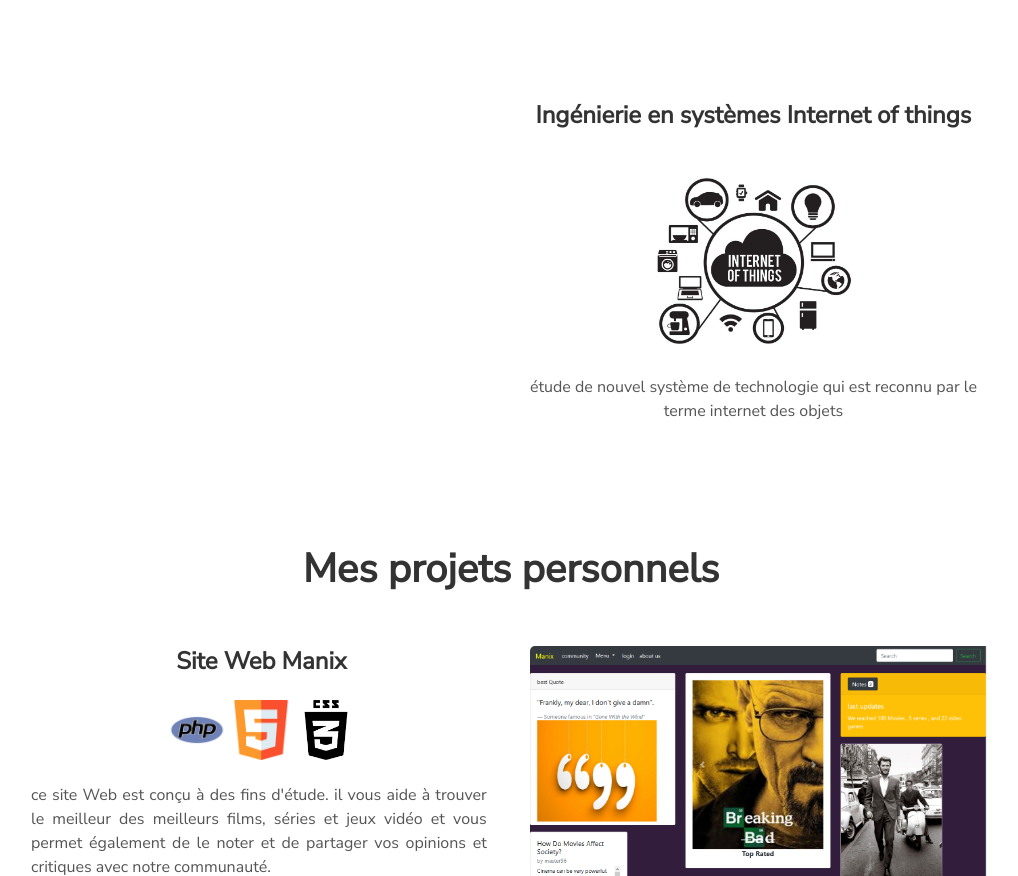
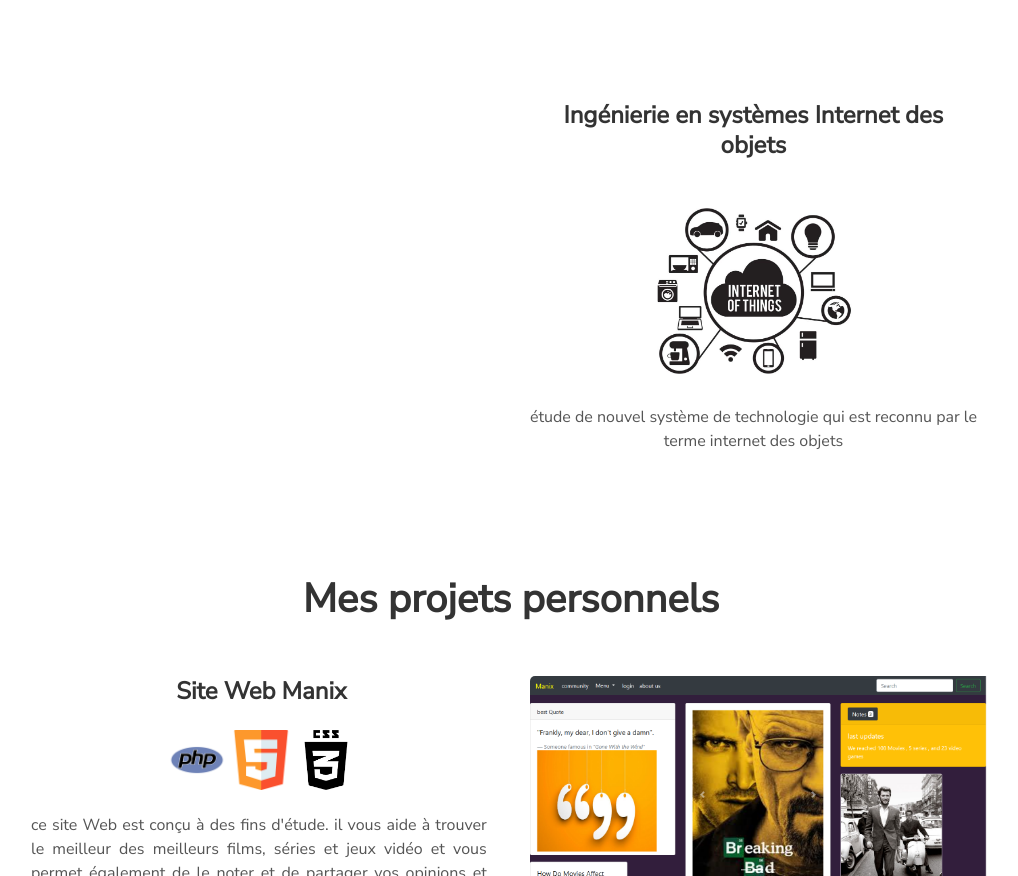
Before and after one commit to mohamedalimani/mohamedalimani.github.io, a plain HTML site: page index.html in a window 1280 px wide. Shown: the part 2909-3785 px from the top of the page, without its empty margins (129-1147 px from the left). Drawn offline with nearby package versions, Linux system fonts and the light colour scheme.

Commit message:
translate

```diff
--- a/index.html
+++ b/index.html
@@ -166,7 +166,7 @@
           <br><br><br>
 
           <p style="text-align: left;">
-          <h3>Ingénierie en systèmes Internet of things</h3>
+          <h3>Ingénierie en systèmes Internet des objets</h3>
           <br>
            <img alt="Ingénierie en systèmes Internet of things" src="./assets/img/iot2.jpg" width="200px" height="200px" />
             <br><br>étude de nouvel système de technologie qui est reconnu par le terme internet des objets<br/></p>
```
